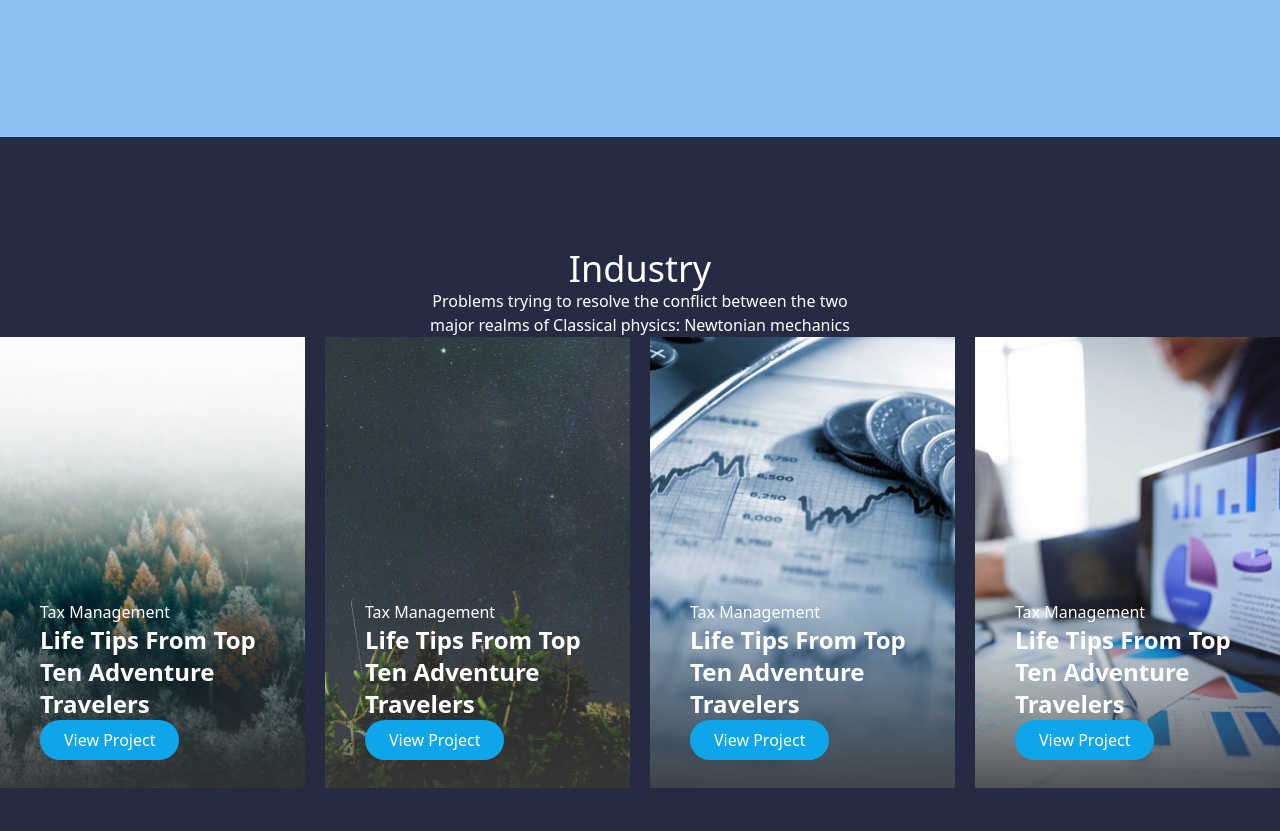
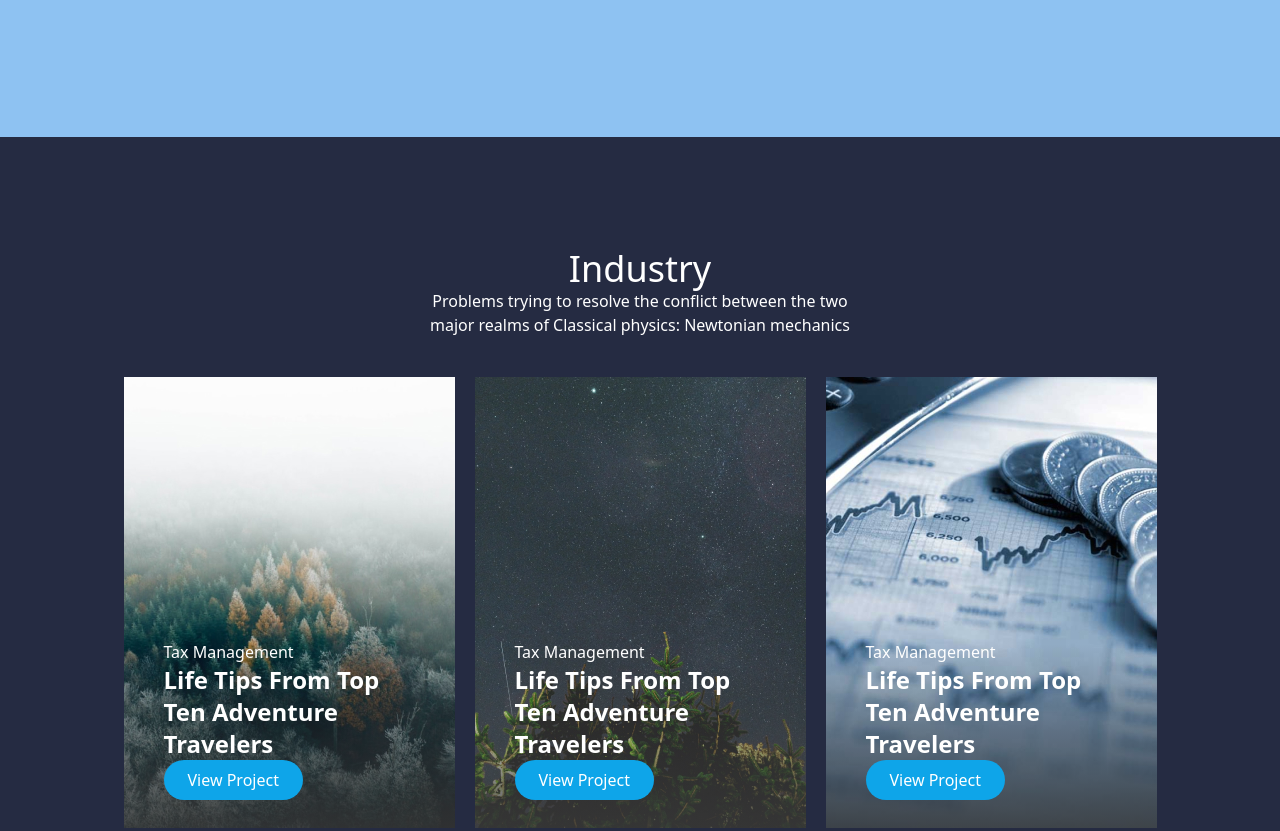
Before and after one commit to ljsunny/tailwind--website, a plain HTML site: page index.html in a window 1280 px wide. Shown: the part 1680-2511 px from the top of the page. Drawn offline with nearby package versions, Linux system fonts and the light colour scheme.

Commit message:
[fix]container3

```diff
--- a/index.html
+++ b/index.html
@@ -125,39 +125,35 @@
       </div>
     </section>
     <section class="bg-[#252B42] flex flex-col items-center">
-      <div class="lg:container py-28">
+      <div class="xl:container py-28">
         <div class="flex flex-col items-center text-white w-full lg:w-1/3 mx-auto">
           <h2 class="text-4xl">Industry</h2>
           <p class="text-center">Problems trying to resolve the conflict between
             the two major realms of Classical physics: Newtonian mechanics </p>
         </div>
-        <div class="flex flex-col lg:flex-row items-center text-white lg:gap-x-5">
-          <div
-            class="w-[331px] h-[451px] justify-end bg-[url('../assets/jpg/post-1.jpg')] bg-cover flex flex-col mb-10">
+        <div class="flex flex-row flex-wrap justify-center mx-auto items-center text-white gap-x-5 my-10">
+          <div class="w-[331px] h-[451px] justify-end bg-[url('../assets/jpg/post-1.jpg')] bg-cover flex flex-col mb-10">
             <div class="bg-custom-gradient px-10 py-7">
               <span class="mb-3">Tax Management</span>
               <h3 class="text-2xl font-bold">Life Tips From Top Ten Adventure Travelers</h3>
               <button class="bg-sky-500 text-white py-2 px-6 rounded-full">View Project</button>
             </div>
           </div>
-          <div
-            class="w-[331px] h-[451px] justify-end bg-[url('../assets/jpg/post-2.jpg')] bg-cover flex flex-col mb-10">
+          <div class="w-[331px] h-[451px] justify-end bg-[url('../assets/jpg/post-2.jpg')] bg-cover flex flex-col mb-10">
             <div class="bg-custom-gradient px-10 py-7">
               <span class="mb-3">Tax Management</span>
               <h3 class="text-2xl font-bold">Life Tips From Top Ten Adventure Travelers</h3>
               <button class="bg-sky-500 text-white py-2 px-6 rounded-full">View Project</button>
             </div>
           </div>
-          <div
-            class="w-[331px] h-[451px] justify-end bg-[url('../assets/jpg/post-3.jpg')] bg-cover flex flex-col mb-10">
+          <div class="w-[331px] h-[451px] justify-end bg-[url('../assets/jpg/post-3.jpg')] bg-cover flex flex-col mb-10">
             <div class="bg-custom-gradient px-10 py-7">
               <span class="mb-3">Tax Management</span>
               <h3 class="text-2xl font-bold">Life Tips From Top Ten Adventure Travelers</h3>
               <button class="bg-sky-500 text-white py-2 px-6 rounded-full">View Project</button>
             </div>
           </div>
-          <div
-            class="w-[331px] h-[451px] justify-end bg-[url('../assets/jpg/post-4.jpg')] bg-cover flex flex-col mb-10">
+          <div class="w-[331px] h-[451px] justify-end bg-[url('../assets/jpg/post-4.jpg')] bg-cover flex flex-col mb-10">
             <div class="bg-custom-gradient px-10 py-7">
               <span class="mb-3">Tax Management</span>
               <h3 class="text-2xl font-bold">Life Tips From Top Ten Adventure Travelers</h3>
```
